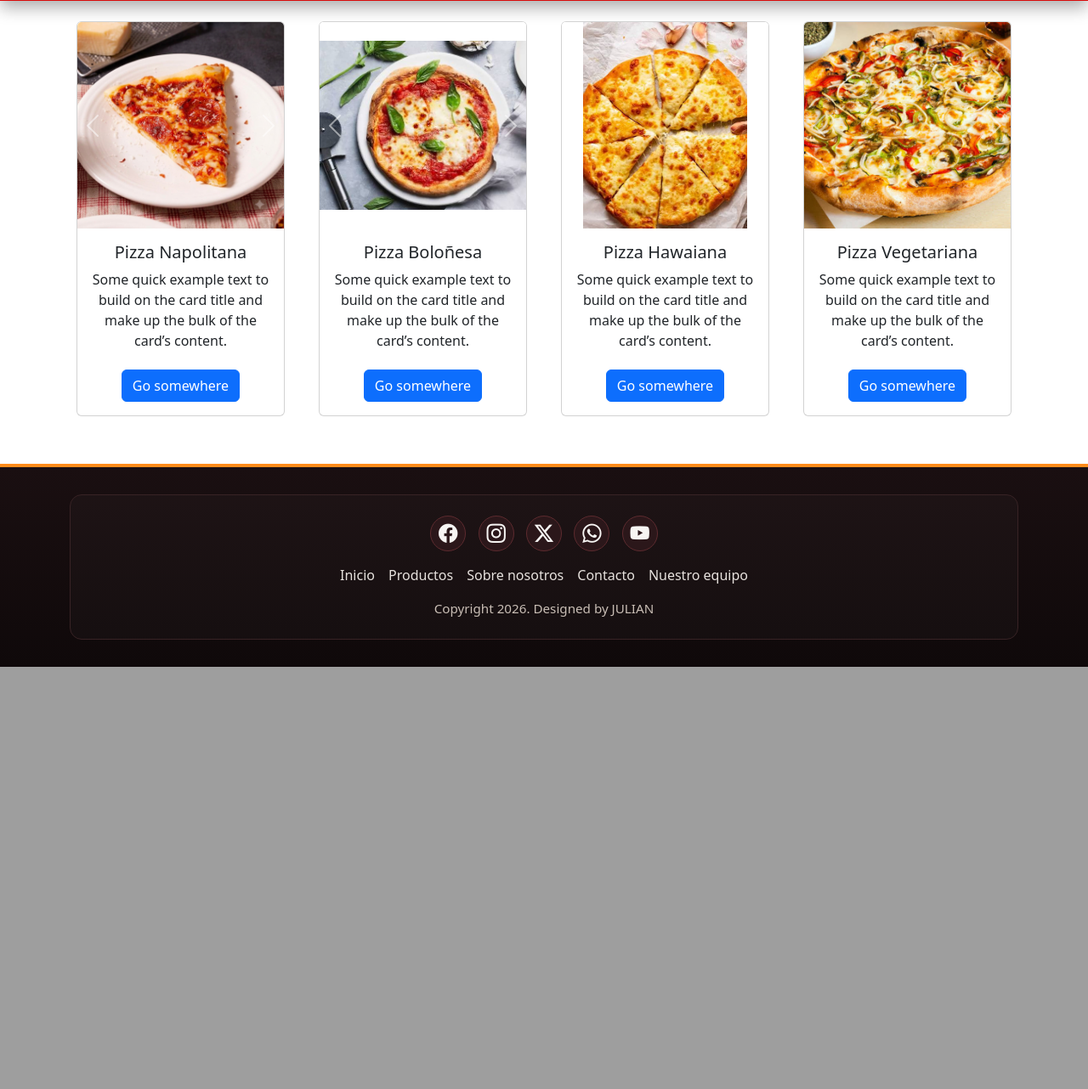
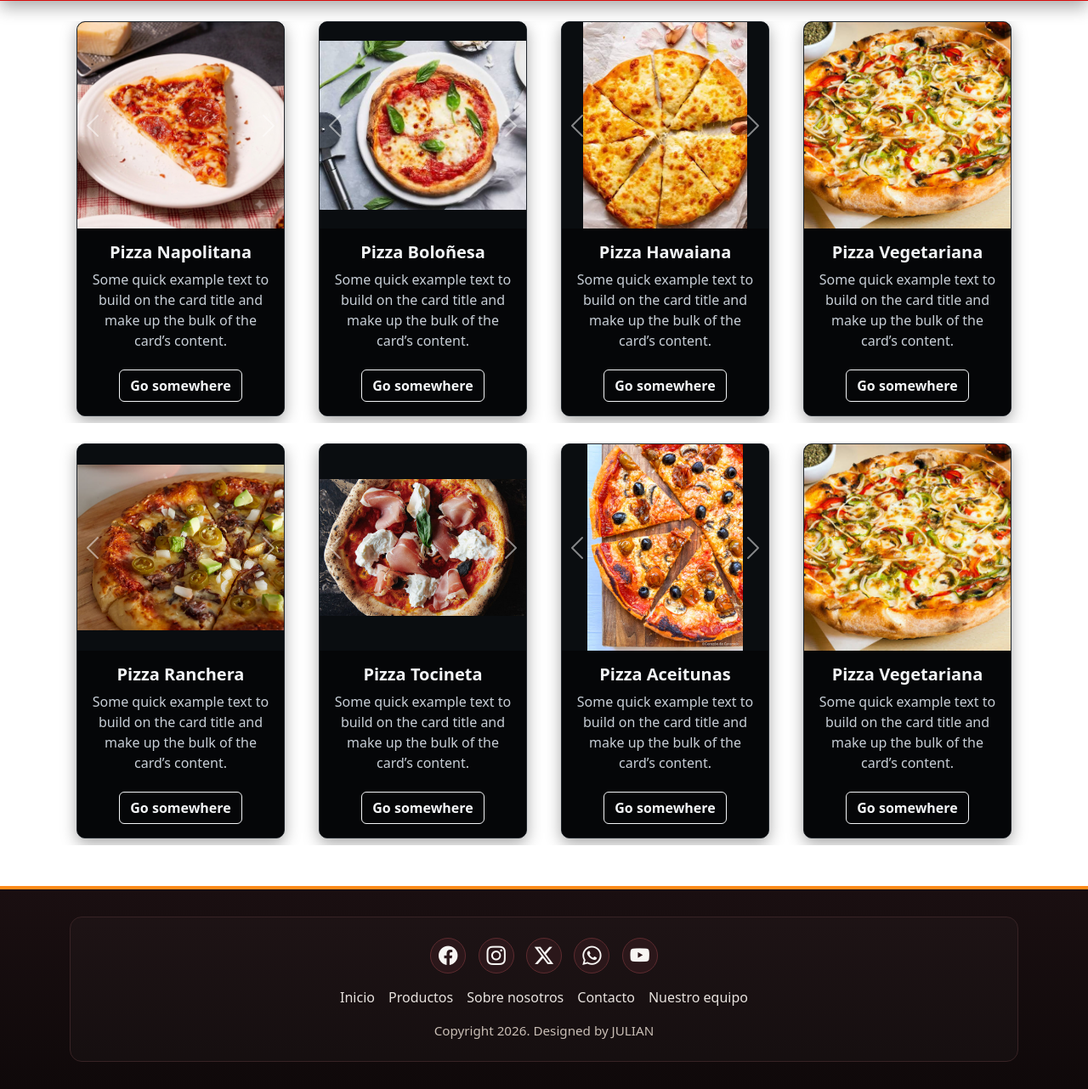
Before and after one commit to delfinalber/proyecto-tecnico-2026, a PHP site: page /productos.html in a window 1280 px wide. Shown: the part 1045-2327 px from the top of the page at 85% size. Before the commit the page ends 1830 px from the top, so only its background shows below. Run offline with PHP 8.4, Linux system fonts and the light colour scheme; some libraries are stand-ins or nearby versions.

Commit message:
pagina-web-08-07-2026-tecnico-superior

```diff
--- a/proyecto_2026/pizza-julian/productos/productos.css
+++ b/proyecto_2026/pizza-julian/productos/productos.css
@@ -283,6 +283,11 @@
 :root {
 	--producto-card-min-size: 260px;
 	--producto-card-body-min-height: 220px;
+	--producto-fondo: #050608;
+	--producto-borde: #20252b;
+	--producto-texto: #f3f5f7;
+	--producto-texto-suave: #c7ced6;
+	--producto-acento: #9fdde1;
 }
 
 .tarjetas-fila {
@@ -308,6 +313,10 @@
 	display: flex;
 	flex-direction: column;
 	overflow: hidden;
+	background-color: var(--producto-fondo);
+	border: 1px solid var(--producto-borde);
+	border-radius: 10px;
+	box-shadow: 0 6px 18px rgba(0, 0, 0, 0.35);
 }
 
 .producto-card .carousel,
@@ -317,7 +326,7 @@
 	aspect-ratio: 1 / 1;
 	height: auto;
 	overflow: hidden;
-	background-color: #fff;
+	background-color: #0a0d10;
 }
 
 .producto-card .carousel-item img,
@@ -334,15 +343,39 @@
 	min-height: var(--producto-card-body-min-height);
 	display: flex;
 	flex-direction: column;
+	background-color: var(--producto-fondo);
+	color: var(--producto-texto);
+}
+
+.producto-card .card-title {
+	color: var(--producto-texto);
+	font-weight: 700;
 }
 
 .producto-card .card-text {
 	flex-grow: 1;
+	color: var(--producto-texto-suave);
 }
 
 .producto-card .btn {
 	margin-top: auto;
 	align-self: center;
+	background-color: transparent;
+	border: 1px solid var(--producto-texto);
+	color: var(--producto-texto);
+	font-weight: 600;
+}
+
+.producto-card .btn:hover,
+.producto-card .btn:focus {
+	background-color: var(--producto-acento);
+	border-color: var(--producto-acento);
+	color: #0b1114;
+}
+
+.producto-card .carousel-control-prev-icon,
+.producto-card .carousel-control-next-icon {
+	filter: brightness(0) invert(1);
 }
 
 @media (max-width: 991.98px) {
--- a/proyecto_2026/pizza-julian/productos/productos.html
+++ b/proyecto_2026/pizza-julian/productos/productos.html
@@ -63,7 +63,7 @@
     <br>
 
    <!-- Inicio Productos Fila 1-->
-       <div class="container text-center">
+      <div class="container text-center">
   <div class="row tarjetas-fila">
     <div class="col">
       <div class="card producto-card">
@@ -188,9 +188,137 @@
       </div>
     </div>
   </div>
+      </div>
+  <!-- Fin Productos fila 1-->
+   <br>
+  <!-- Inicio Productos fila 2-->
+      <div class="container text-center">
+  <div class="row tarjetas-fila">
+    <div class="col">
+      <div class="card producto-card">
+        <!-- Inicio Carrucel de Productos-1 -->
+            <div id="carouselProducto1" class="carousel slide" data-bs-ride="carousel" data-bs-interval="3000" data-bs-pause="false">
+                    <div class="carousel-inner">
+                      <div class="carousel-item active">
+                        <img src="./img-productos/pizza13.jpg" class="d-block w-100" alt="...">
+                      </div>
+                      <div class="carousel-item">
+                        <img src="./img-productos/pizza14.png" class="d-block w-100" alt="...">
+                      </div>
+                      <div class="carousel-item">
+                        <img src="./img-productos/pizza15.png" class="d-block w-100" alt="...">
+                      </div>
+                    </div>
+                    <button class="carousel-control-prev" type="button" data-bs-target="#carouselProducto1" data-bs-slide="prev">
+                      <span class="carousel-control-prev-icon" aria-hidden="true"></span>
+                      <span class="visually-hidden">Previous</span>
+                    </button>
+                    <button class="carousel-control-next" type="button" data-bs-target="#carouselProducto1" data-bs-slide="next">
+                      <span class="carousel-control-next-icon" aria-hidden="true"></span>
+                      <span class="visually-hidden">Next</span>
+                    </button>
+            </div>
+        <!-- Fin Carrucel de Productos-1 -->
+          <div class="card-body">
+            <h5 class="card-title">Pizza Ranchera</h5>
+            <p class="card-text">Some quick example text to build on the card title and make up the bulk of the card’s content.</p>
+            <a href="#" class="btn btn-primary">Go somewhere</a>
+      </div>
 </div>
-
-      <!-- Fin Productos fila 1-->
+    </div>
+    <div class="col">
+      <div class="card producto-card">
+          <div id="carouselProducto2" class="carousel slide" data-bs-ride="carousel" data-bs-interval="3000" data-bs-pause="false">
+                <div class="carousel-inner">
+                  <div class="carousel-item active">
+                    <img src="./img-productos/pizza16.png" class="d-block w-100" alt="...">
+                  </div>
+                  <div class="carousel-item">
+                    <img src="./img-productos/pizza17.png" class="d-block w-100" alt="...">
+                  </div>
+                  <div class="carousel-item">
+                    <img src="./img-productos/pizza18.png" class="d-block w-100" alt="...">
+                  </div>
+                </div>
+                <button class="carousel-control-prev" type="button" data-bs-target="#carouselProducto2" data-bs-slide="prev">
+                  <span class="carousel-control-prev-icon" aria-hidden="true"></span>
+                  <span class="visually-hidden">Previous</span>
+                </button>
+                <button class="carousel-control-next" type="button" data-bs-target="#carouselProducto2" data-bs-slide="next">
+                  <span class="carousel-control-next-icon" aria-hidden="true"></span>
+                  <span class="visually-hidden">Next</span>
+                </button>
+          </div>
+          <div class="card-body">
+            <h5 class="card-title">Pizza Tocineta</h5>
+            <p class="card-text">Some quick example text to build on the card title and make up the bulk of the card’s content.</p>
+            <a href="#" class="btn btn-primary">Go somewhere</a>
+      </div>
+</div>
+    </div>
+    <div class="col">
+      <div class="card producto-card">
+          <div id="carouselProducto3" class="carousel slide" data-bs-ride="carousel" data-bs-interval="3000" data-bs-pause="false">
+                <div class="carousel-inner">
+                  <div class="carousel-item active">
+                    <img src="./img-productos/pizza19.jpeg" class="d-block w-100" alt="...">
+                  </div>
+                  <div class="carousel-item">
+                    <img src="./img-productos/pizza20.png" class="d-block w-100" alt="...">
+                  </div>
+                  <div class="carousel-item">
+                    <img src="./img-productos/pizza21.png" class="d-block w-100" alt="...">
+                  </div>
+                </div>
+                <button class="carousel-control-prev" type="button" data-bs-target="#carouselProducto3" data-bs-slide="prev">
+                  <span class="carousel-control-prev-icon" aria-hidden="true"></span>
+                  <span class="visually-hidden">Previous</span>
+                </button>
+                <button class="carousel-control-next" type="button" data-bs-target="#carouselProducto3" data-bs-slide="next">
+                  <span class="carousel-control-next-icon" aria-hidden="true"></span>
+                  <span class="visually-hidden">Next</span>
+                </button>
+          </div>
+          <div class="card-body">
+            <h5 class="card-title">Pizza Aceitunas</h5>
+            <p class="card-text">Some quick example text to build on the card title and make up the bulk of the card’s content.</p>
+            <a href="#" class="btn btn-primary">Go somewhere</a>
+          </div>
+      </div>
+    </div>
+    <div class="col">
+      <div class="card producto-card">
+            <div id="carouselProducto4" class="carousel slide" data-bs-ride="carousel" data-bs-interval="3000" data-bs-pause="false">
+                  <div class="carousel-inner">
+                    <div class="carousel-item active">
+                      <img src="./img-productos/pizza10.jpeg" class="d-block w-100" alt="...">
+                    </div>
+                    <div class="carousel-item">
+                      <img src="./img-productos/pizza11.png" class="d-block w-100" alt="...">
+                    </div>
+                    <div class="carousel-item">
+                      <img src="./img-productos/pizza12.png" class="d-block w-100" alt="...">
+                    </div>
+                  </div>
+                  <button class="carousel-control-prev" type="button" data-bs-target="#carouselProducto4" data-bs-slide="prev">
+                    <span class="carousel-control-prev-icon" aria-hidden="true"></span>
+                    <span class="visually-hidden">Previous</span>
+                  </button>
+                  <button class="carousel-control-next" type="button" data-bs-target="#carouselProducto4" data-bs-slide="next">
+                    <span class="carousel-control-next-icon" aria-hidden="true"></span>
+                    <span class="visually-hidden">Next</span>
+                  </button>
+            </div>
+            <div class="card-body">
+              <h5 class="card-title">Pizza Vegetariana</h5>
+              <p class="card-text">Some quick example text to build on the card title and make up the bulk of the card’s content.</p>
+              <a href="#" class="btn btn-primary">Go somewhere</a>
+            </div>
+      </div>
+    </div>
+  </div>
+      </div>
+  <!-- Fin Productos fila 2-->
 <br>
 <!-- Inicio Footer -->
 <footer class="footer-pizzeria">
```
Also changed, not shown: .refact/buddy/chats/workflows/buddy_docs_gardener.json, .refact/buddy/chats/workflows/buddy_idle_suggester.json, .refact/buddy/state.json, proyecto_2026/pizza-julian/productos/img-productos/pizza13.jpg (added), proyecto_2026/pizza-julian/productos/img-productos/pizza14.png (added), proyecto_2026/pizza-julian/productos/img-productos/pizza15.png (added), proyecto_2026/pizza-julian/productos/img-productos/pizza16.png (added), proyecto_2026/pizza-julian/productos/img-productos/pizza17.png (added), proyecto_2026/pizza-julian/productos/img-productos/pizza19.jpeg (added), proyecto_2026/pizza-julian/productos/img-productos/pizza22.jpeg (added), 5 other files.
